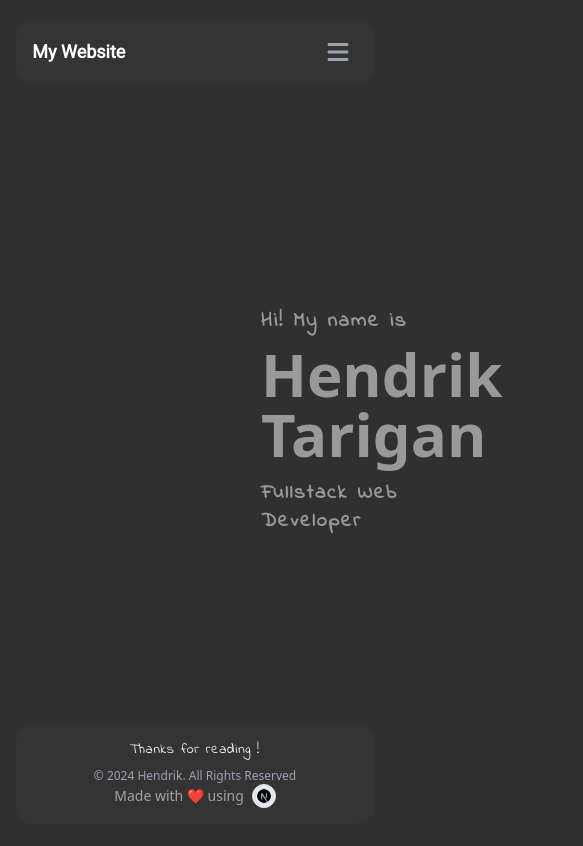
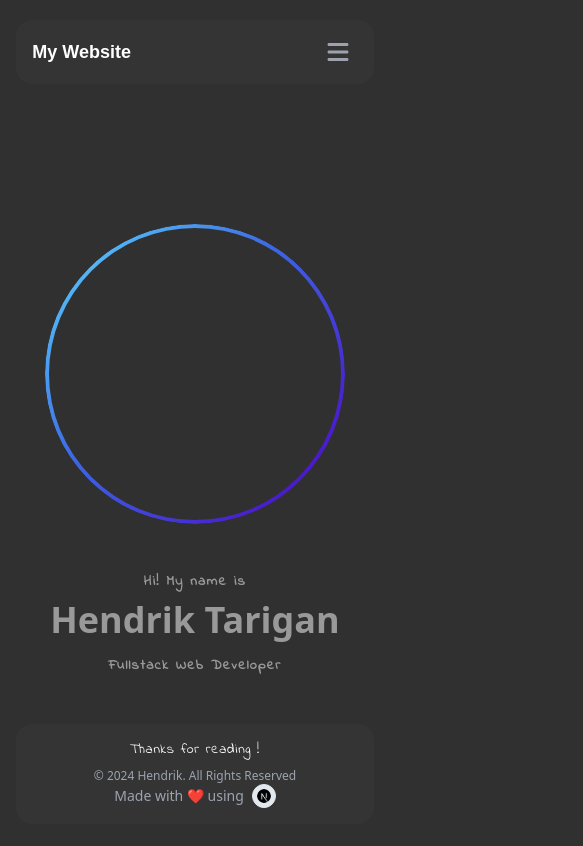
Before and after one commit to hendriktarigann01/my-portfolio, a Next.js app: page / in a window 390 px wide. Shown: the top 846 px of the page, 583 px wide, since content can reach past the window. Built offline with nearby package versions, Linux system fonts and the light colour scheme.

Commit message:
responsive homepage

```diff
--- a/src/app/layout.tsx
+++ b/src/app/layout.tsx
@@ -2,7 +2,7 @@
 import "../styles/globals.css";
 import Header from "@/components/Header";
 import Footer from "@/components/Footer";
-import ClientWrapper from "@/components/ClientWrapper";
+// import ClientWrapper from "@/components/ClientWrapper";
 
 export default function RootLayout({
   children,
@@ -11,14 +11,14 @@ export default function RootLayout({
 }) {
   return (
     <html lang="en">
-      <body className="h-screen flex flex-col overflow-hidden">
-        <ClientWrapper>
-          <Header />
-          <main className="flex-grow container mx-auto p-4 min-h-screen">
-            {children}
-          </main>
-          <Footer />
-        </ClientWrapper>
+      <body className="h-screen flex flex-col overflow-visible md:overflow-hidden">
+        {/* <ClientWrapper> */}
+        <Header />
+        <main className="flex-grow container mx-auto p-4 min-h-screen">
+          {children}
+        </main>
+        <Footer />
+        {/* </ClientWrapper> */}
       </body>
     </html>
   );
--- a/src/app/page.tsx
+++ b/src/app/page.tsx
@@ -1,28 +1,22 @@
 export default function HomePage() {
   return (
-    <section className="relative bg-background flex flex-col items-center justify-center min-h-screen md:flex-row md:overflow-hidden">
-      <div className="mx-auto flex flex-col items-center">
-        <div className="flex justify-center">
-          <div className="mx-20">
-            <img
-              src="images/home.png"
-              alt="profile"
-              width={300}
-              height={300}
-              className="rounded-full"
-            />
+    <section className="relative bg-background flex flex-col items-center justify-center min-h-screen px-4 sm:px-6 lg:px-8">
+      <div className="mx-auto flex flex-col items-center md:flex-row sm:mb-0">
+        <div className="flex-shrink-0 my-6 md:my-0">
+          <div className="card-container">
+            <img src="images/home.png" alt="profile" className="rounded-full" />
           </div>
-          <span className="mx-20 align-middle my-auto">
-            <p className="mb-2 text-xl font-indie font-semibold tracking-widest">
+        </div>
+        <div className="text-center mt-6 md:mt-0 md:ml-10 lg:ml-20 md:text-left">
+          <p className="mb-2 text-sm font-indie font-semibold tracking-widest sm:text-base md:text-lg">
             Hi! My name is
           </p>
-            <h1 className="text-6xl font-extrabold font-sans">
+          <h1 className="text-4xl font-extrabold font-sans sm:text-5xl md:text-6xl">
             Hendrik Tarigan
           </h1>
-            <p className="mt-4 text-xl font-indie font-semibold tracking-widest">
+          <p className="mt-4 text-sm font-indie font-semibold tracking-widest sm:text-base md:text-lg">
             Fullstack Web Developer
           </p>
-          </span>
         </div>
       </div>
     </section>
--- a/tailwind.config.ts
+++ b/tailwind.config.ts
@@ -16,7 +16,7 @@ export default {
       },
       lineHeight: {
         custom: "2.5",
-      }
+      },
     },
   },
   plugins: [],
```
Lines whose indentation alone changed are shown as unchanged.
